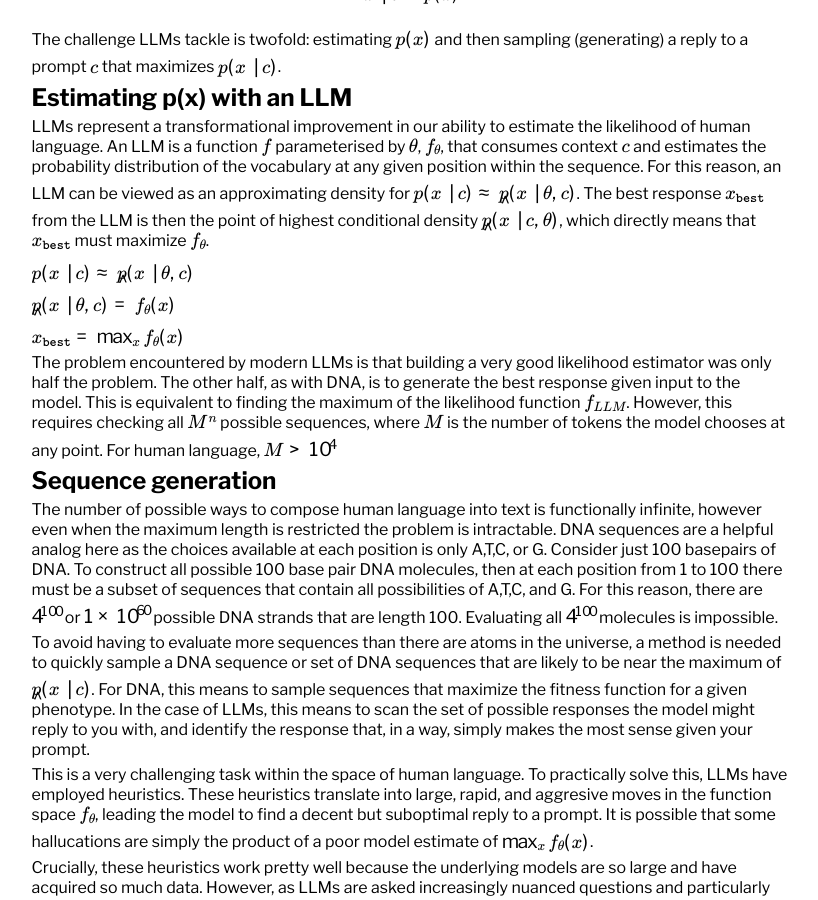
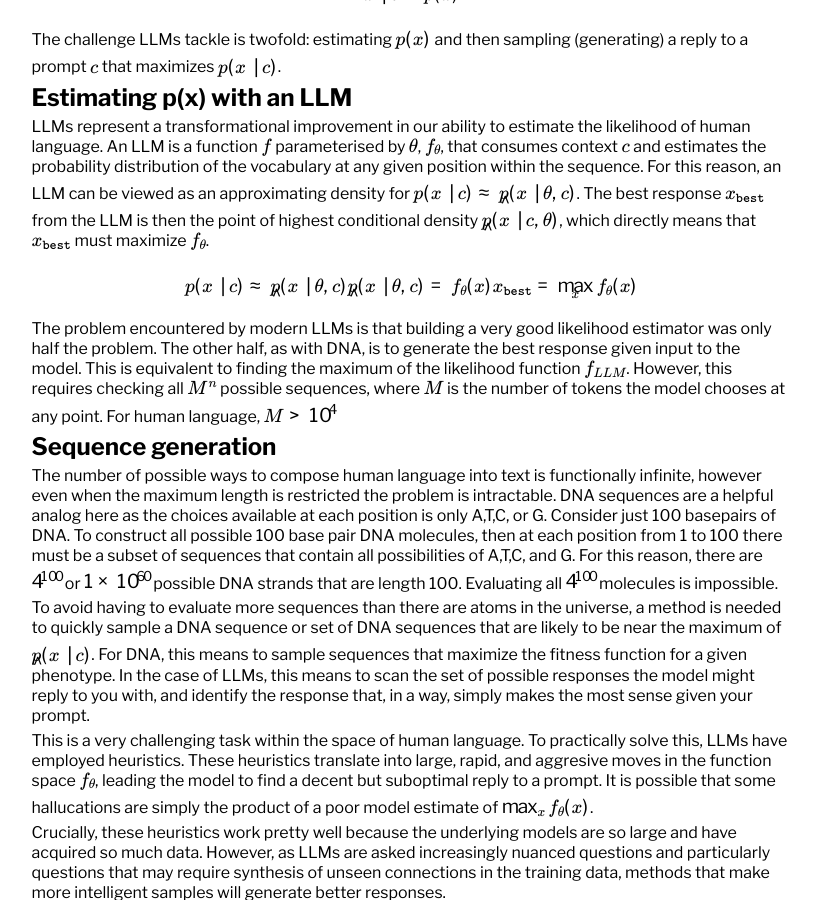
Before and after one commit to dan-sprague/dan-sprague.github.io, a Jekyll site: the page built from _posts/2025-02-02-llmthinking.markdown, in a window 1280 px wide and 900 px high, scrolled down 754 px. Shown: the whole window, without its empty margins (221-1039 px from the left). Built offline with Jekyll 4.4.1, drawn with Linux system fonts in a browser that asks for light colours; formulas are drawn with MathJax 3.

Commit message:
fixed bug

```diff
--- a/_posts/2025-02-02-llmthinking.markdown
+++ b/_posts/2025-02-02-llmthinking.markdown
@@ -29,11 +29,11 @@ The challenge LLMs tackle is twofold: estimating $p(x)$ and then sampling (gener
 
 LLMs represent a transformational improvement in our ability to estimate the likelihood of human language. An LLM is a function $f$ parameterised by $\theta$, $f_\theta$, that consumes context $c$ and estimates the probability distribution of the vocabulary at any given position within the sequence. For this reason, an LLM can be viewed as an approximating density for $p(x \mid c) \approx \hat{p}(x \mid \theta,c)$. The best response $x_{\texttt{best}}$ from the LLM is then the point of highest conditional density $\hat{p}(x \mid c,\theta)$, which directly means that $x_{\texttt{best}}$ must maximize $f_\theta$.
 
-$p(x \mid c) \approx \hat{p}(x \mid \theta,c)$
+$$p(x \mid c) \approx \hat{p}(x \mid \theta,c)
 
-$\hat{p}(x \mid \theta,c) = f_\theta(x)$
+\hat{p}(x \mid \theta,c) = f_\theta(x)
 
-$x_{\texttt{best}} = \max_{x} f_\theta(x)$
+x_{\texttt{best}} = \max_{x} f_\theta(x)$$
 
 The problem encountered by modern LLMs is that building a very good likelihood estimator was only half the problem. The other half, as with DNA, is to generate the best response given input to the model. This is equivalent to finding the maximum of the likelihood function $f_{LLM}$. However, this requires checking all $M^n$ possible sequences, where $M$ is the number of tokens the model chooses at any point. For human language, $M > 10^4$<br>
 
```
